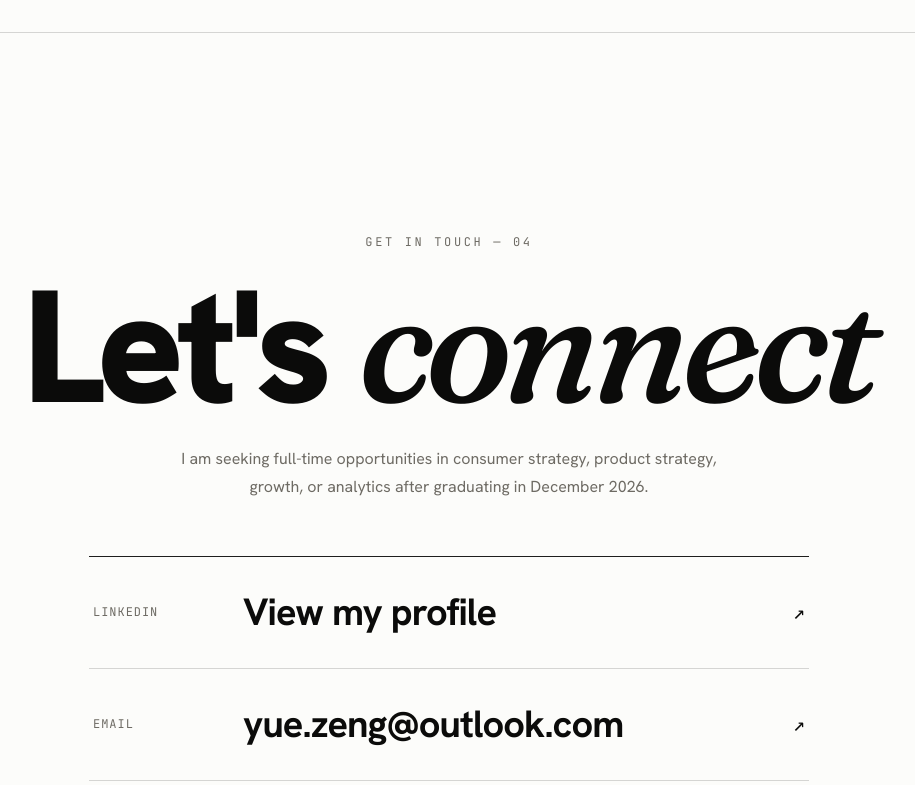
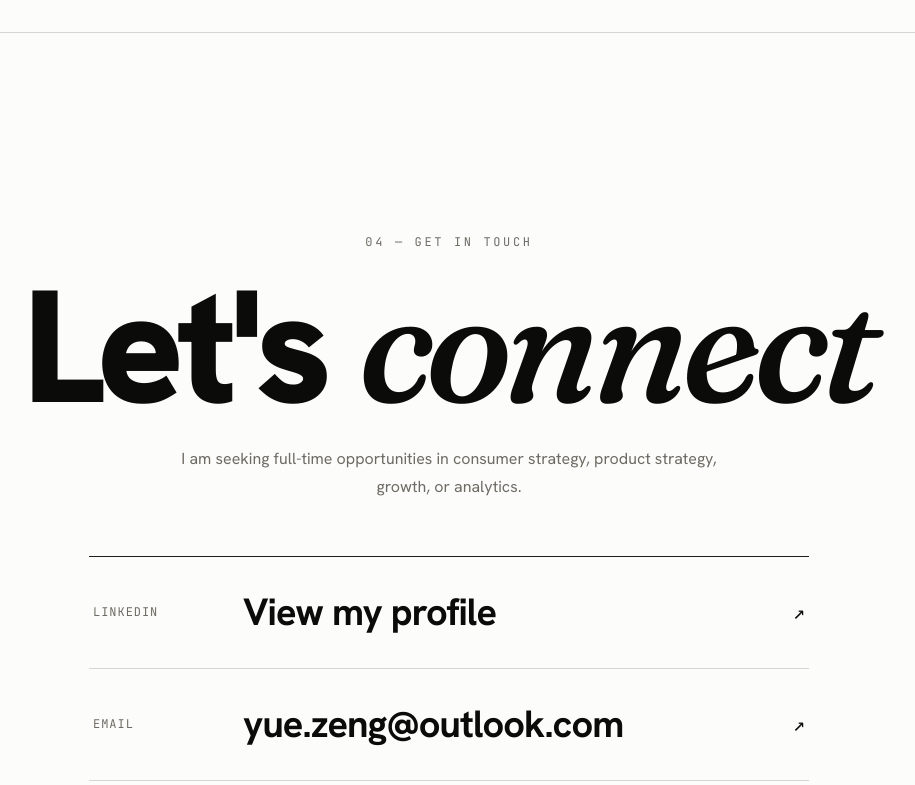
Before and after one commit to selenazengsz/selena-portfolio, a React (Vite) app: page / in a window 1280 px wide. Shown: the part 2800-3585 px from the top of the page, without its empty margins (191-1106 px from the left). Built offline with nearby package versions, Linux system fonts and the light colour scheme.

Commit message:
Align the contact section heading

```diff
--- a/src/components/ContactSection.jsx
+++ b/src/components/ContactSection.jsx
@@ -20,7 +20,7 @@ export default function ContactSection() {
           viewport={{ once: true, margin: "0px 0px -10% 0px" }}
           transition={{ duration: 0.8, ease: [0.22, 0.7, 0.2, 1] }}
         >
-          <p className="contact-kicker">Get in touch — 04</p>
+          <p className="contact-kicker">04 — GET IN TOUCH</p>
           <h2 className="contact-title">Let's <em>connect</em></h2>
           <p className="contact-lead">{contact.lead}</p>
 
--- a/src/content.js
+++ b/src/content.js
@@ -375,7 +375,7 @@ export const content = {
   contact: {
     titleLine1: "Let's",
     titleLine2: "connect",
-    lead: "I am seeking full-time opportunities in consumer strategy, product strategy, growth, or analytics after graduating in December 2026.",
+    lead: "I am seeking full-time opportunities in consumer strategy, product strategy, growth, or analytics.",
     linkedinHref: "https://www.linkedin.com/in/selenazeng912",
     linkedinText: "View my profile",
     emailHref: "mailto:yue.zeng@outlook.com",
```
